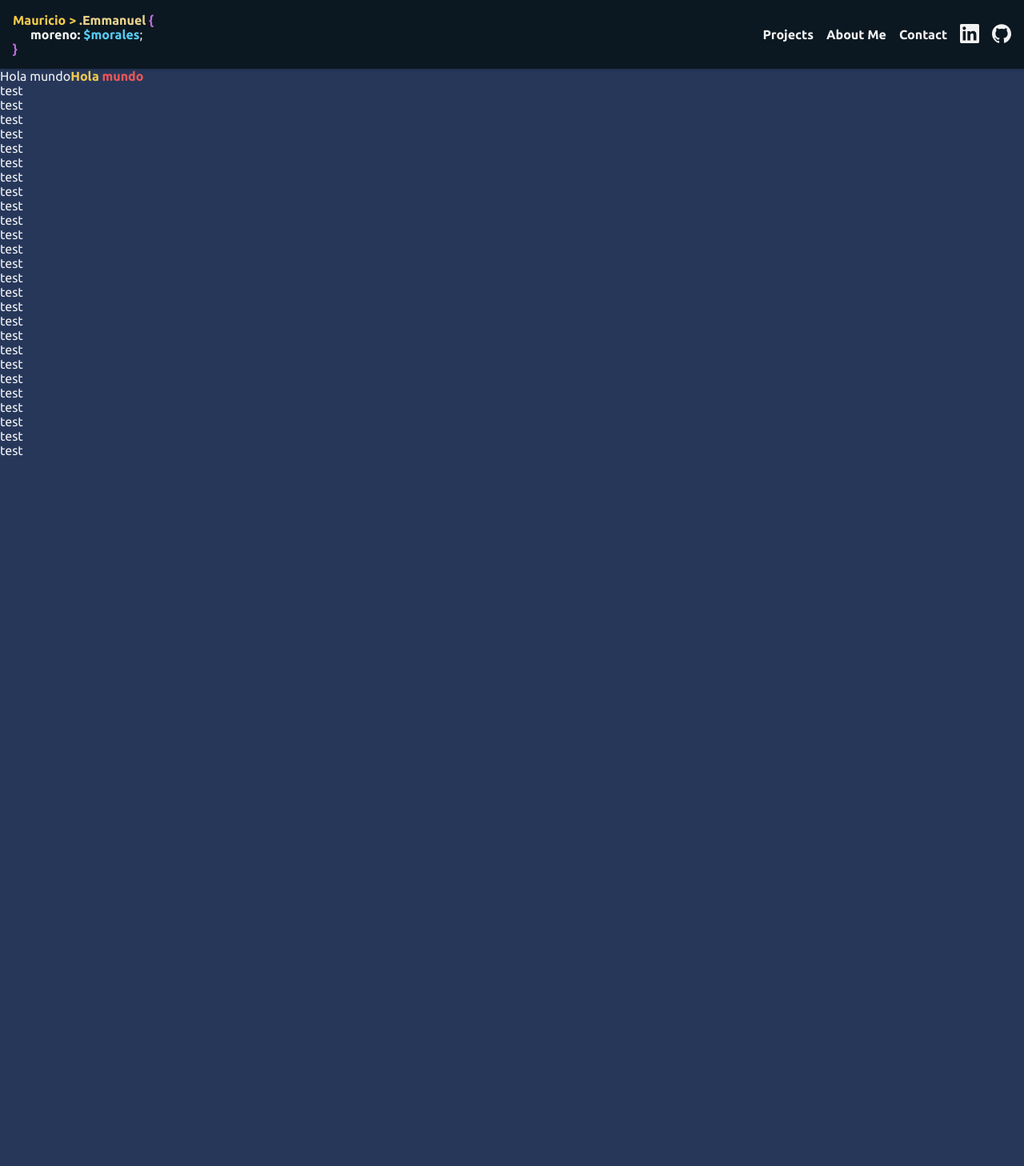
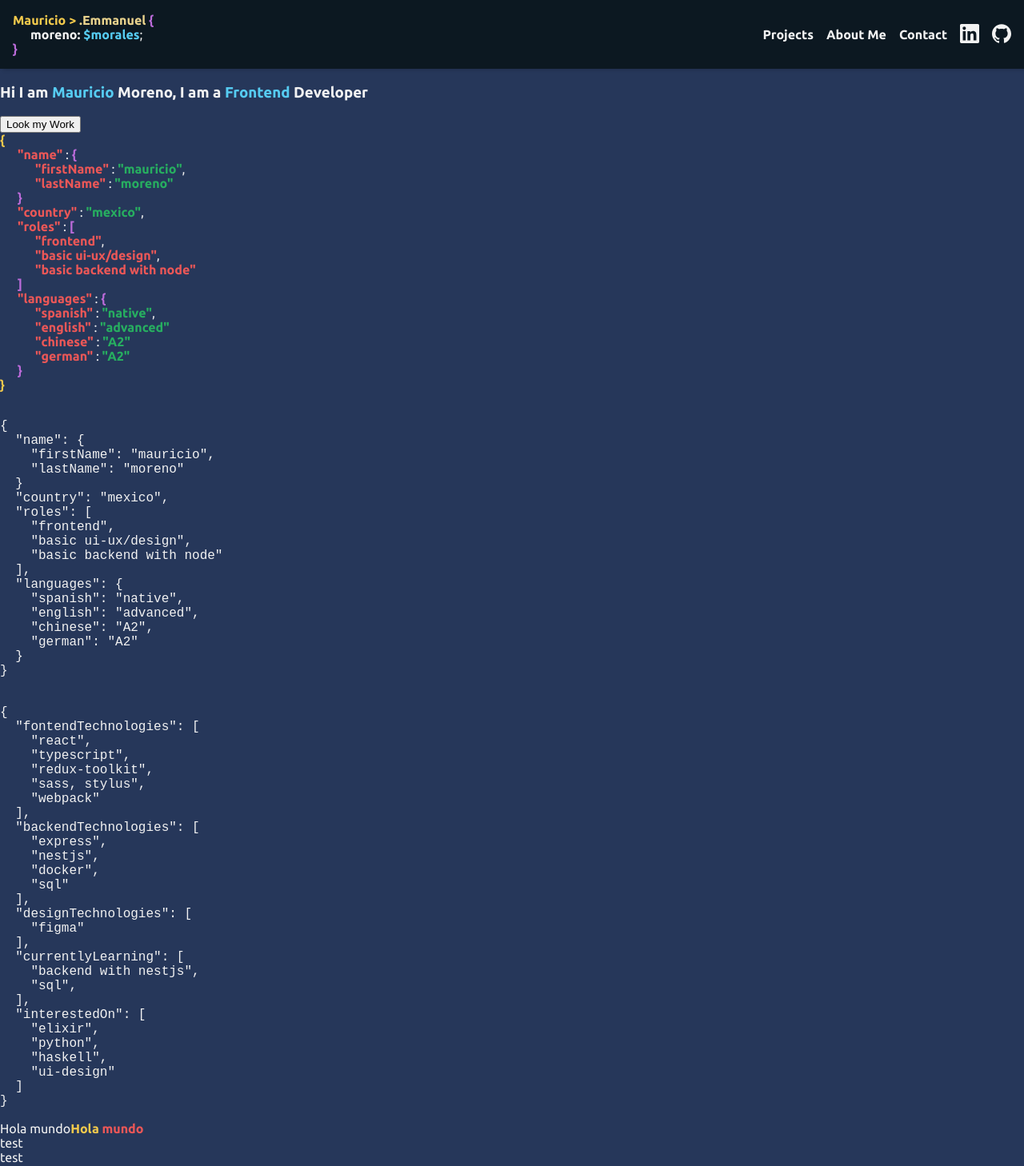
Before and after one commit to MauricioMorenoMorales/RP-portfolio, a React (Create React App) app: page / in a window 1280 px wide. Shown: the top 1458 px of the page at 80% size. Before the commit the page ends 800 px from the top, so only its background shows below. Built offline with nearby package versions, Linux system fonts and the light colour scheme.

Commit message:
Starting with the code panels

```diff
--- a/src/App.tsx
+++ b/src/App.tsx
@@ -1,10 +1,11 @@
 import React from 'react';
-import { Header } from './components';
+import { Header, Hero } from './components';
 
 const App = () => {
 	return (
 		<div>
 			<Header />
+			<Hero />
 			<p>
 				Hola mundo<b className="yellow">Hola</b> <b className="orange">mundo</b>{' '}
 			</p>
--- a/src/components/Header/Header.styles.ts
+++ b/src/components/Header/Header.styles.ts
@@ -14,6 +14,10 @@ const Styles = styled.header`
 		align-items: center;
 		justify-content: space-between;
 		box-shadow: ${shadowSystem.normal};
+		&__logo {
+			cursor: default;
+			user-select: none;
+		}
 		&__links {
 			display: none;
 			& > * {
--- /dev/null
+++ b/src/components/Hero/Hero.styles.ts
@@ -0,0 +1,5 @@
+import styled from 'styled-components';
+
+const Styles = styled.div``;
+
+export default Styles;
--- /dev/null
+++ b/src/components/Hero/Hero.tsx
@@ -0,0 +1,100 @@
+import React from 'react';
+import Styles from './Hero.styles';
+
+const Hero: React.FC = () => {
+	return (
+		<Styles>
+			<article className="hero">
+				<section className="hero__text">
+					<h1>
+						Hi I am <b className="blue">Mauricio</b> Moreno, I am a{' '}
+						<b className="blue">Frontend</b> Developer
+					</h1>
+					<button>Look my Work</button>
+				</section>
+			</article>
+			<article className="hero__image">
+				<section className="hero__image__first-panel-p">
+					<p><b className="yellow">&#123;</b></p>
+
+					{/* name */}
+					<p className="i1"><b className="orange">"name"</b> : <b className="purple">&#123;</b></p>
+					<p className="i2"><b className="orange">"firstName"</b> : <b className="green">"mauricio"</b>,</p>
+					<p className="i2"><b className="orange">"lastName"</b> : <b className="green">"moreno"</b></p>
+					<p className="i1"><b className="purple">&#125;</b></p>
+					{/* country */}
+					<p className="i1"><b className="orange">"country"</b> : <b className="green">"mexico"</b>,</p>
+					{/* roles */}
+					<p className="i1"><b className="orange">"roles"</b> : <b className="purple">[</b></p>
+					<p className="i2"><b className="orange">"frontend"</b>,</p>
+					<p className="i2"><b className="orange">"basic ui-ux/design"</b>,</p>
+					<p className="i2"><b className="orange">"basic backend with node"</b></p>
+					<p className="i1"><b className="purple">]</b></p>
+						{/* languages */}
+					<p className="i1"><b className="orange">"languages"</b> : <b className="purple">&#123;</b></p>
+					<p className="i2"><b className="orange">"spanish"</b> : <b className="green">"native"</b>,</p>
+					<p className="i2"><b className="orange">"english"</b> : <b className="green">"advanced"</b></p>
+					<p className="i2"><b className="orange">"chinese"</b> : <b className="green">"A2"</b></p>
+					<p className="i2"><b className="orange">"german"</b> : <b className="green">"A2"</b></p>
+					<p className="i1"><b className="purple">&#125;</b></p>
+
+					<p><b className="yellow">&#125;</b></p>
+				</section>
+				<pre className="hero__image__first-panel">{`
+{
+  "name": {
+    "firstName": "mauricio",
+    "lastName": "moreno"
+  }
+  "country": "mexico",
+  "roles": [
+    "frontend",
+    "basic ui-ux/design",
+    "basic backend with node"
+  ],
+  "languages": {
+    "spanish": "native",
+    "english": "advanced",
+    "chinese": "A2",
+    "german": "A2"
+  }
+}`
+}
+				</pre>
+				<pre className="hero__image__second-panel">{`
+{
+  "fontendTechnologies": [
+    "react",
+    "typescript",
+    "redux-toolkit",
+    "sass, stylus",
+    "webpack"
+  ],
+  "backendTechnologies": [
+    "express",
+    "nestjs",
+    "docker",
+    "sql"
+  ],
+  "designTechnologies": [
+    "figma"
+  ],
+  "currentlyLearning": [
+    "backend with nestjs",
+    "sql",
+  ],
+  "interestedOn": [
+    "elixir",
+    "python",
+    "haskell",
+    "ui-design"
+  ]
+}
+`}
+				</pre>
+			</article>
+		</Styles>
+	);
+};
+
+export default Hero;
--- a/src/components/index.ts
+++ b/src/components/index.ts
@@ -1 +1,2 @@
 export { default as Header } from './Header/Header';
+export { default as Hero } from './Hero/Hero';
```
Also changed, not shown: todo.txt, 1 other file (tests, documents, lock files or other folders).
